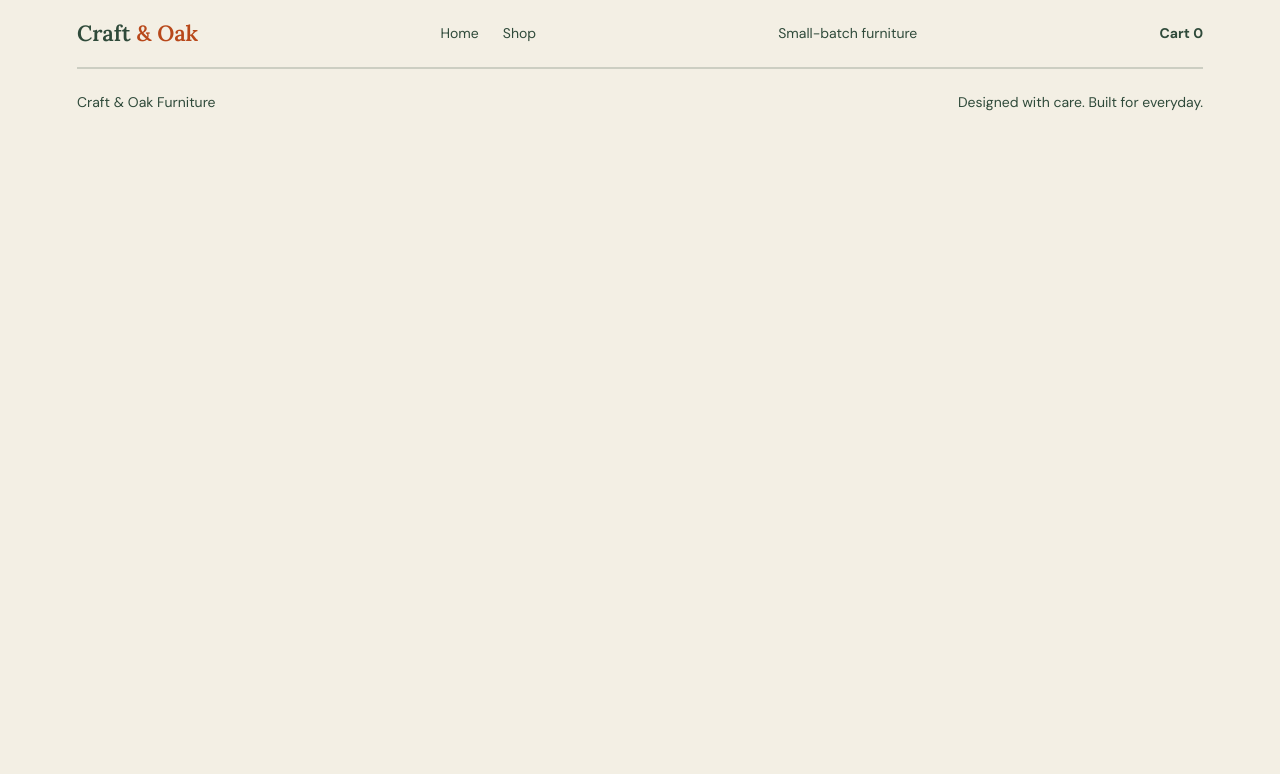
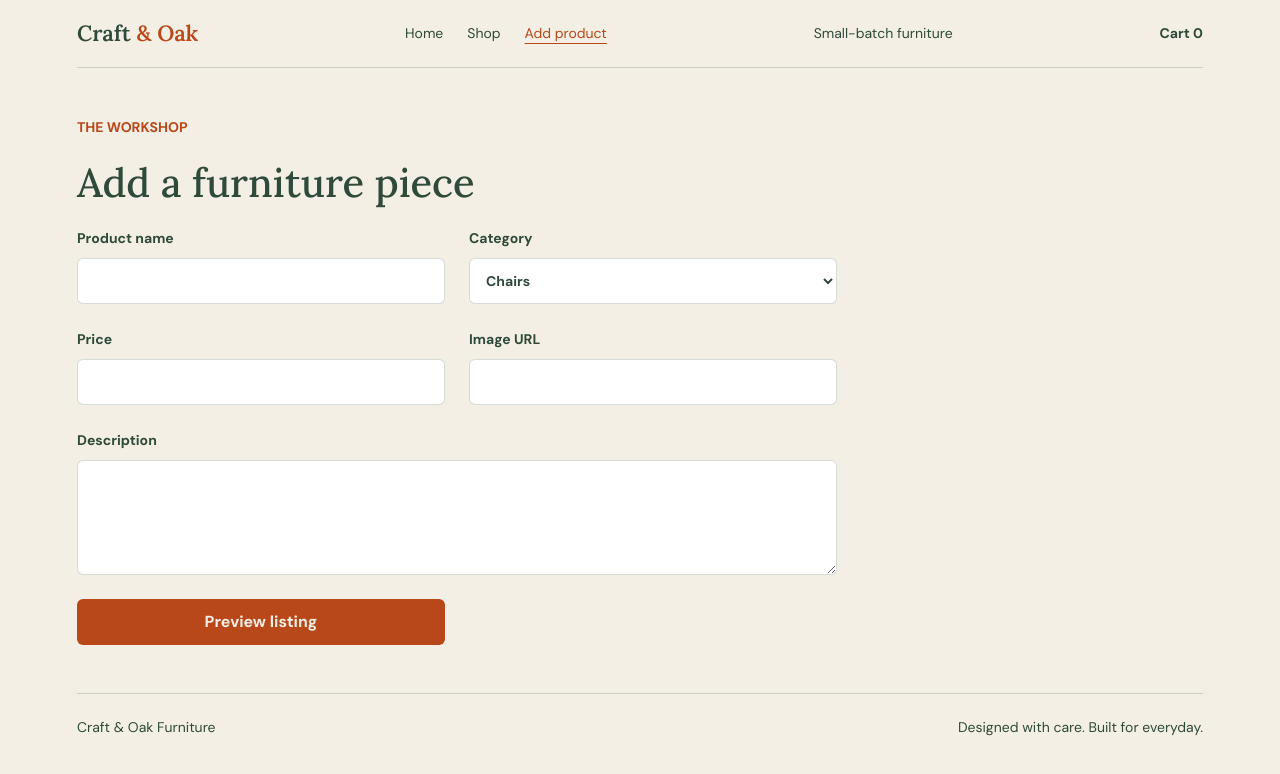
Before and after one commit to Ouail-Ahmed/the-shop, a React (Vite) app: page /add-product in a window 1280 px wide. Shown: the top 774 px of the page. Built offline with nearby package versions, Linux system fonts and the light colour scheme.

Commit message:
Add controlled product form

```diff
--- a/src/App.jsx
+++ b/src/App.jsx
@@ -3,6 +3,7 @@ import { Route, Routes } from "react-router-dom";
 import Footer from "./components/Footer.jsx";
 import Navbar from "./components/Navbar.jsx";
 import HomePage from "./pages/HomePage.jsx";
+import AddProductPage from "./pages/AddProductPage.jsx";
 import ProductDetails from "./pages/ProductDetails.jsx";
 import ShopPage from "./pages/ShopPage.jsx";
 
@@ -20,6 +21,7 @@ function App() {
           <Route path="/" element={<HomePage />} />
           <Route path="/shop" element={<ShopPage onAddToCart={addToCart} />} />
           <Route path="/products/:id" element={<ProductDetails />} />
+          <Route path="/add-product" element={<AddProductPage />} />
         </Routes>
       </main>
       <Footer />
--- a/src/components/Navbar.jsx
+++ b/src/components/Navbar.jsx
@@ -7,8 +7,11 @@ function Navbar({ cartCount }) {
         Craft <span>&amp; Oak</span>
       </Link>
       <nav className="site-nav" aria-label="Main navigation">
-        <NavLink to="/" end>Home</NavLink>
+        <NavLink to="/" end>
+          Home
+        </NavLink>
         <NavLink to="/shop">Shop</NavLink>
+        <NavLink to="/add-product">Add product</NavLink>
       </nav>
       <Link className="header-note" to="/shop">
         Small-batch furniture
--- a/src/index.css
+++ b/src/index.css
@@ -284,6 +284,63 @@ a {
   font-weight: 700;
 }
 
+.add-product-page {
+  padding-block: var(--space-6);
+}
+
+.product-form {
+  display: grid;
+  grid-template-columns: repeat(2, minmax(0, 1fr));
+  gap: var(--space-4);
+  max-width: 760px;
+  margin-top: var(--space-5);
+}
+
+.product-form label {
+  display: grid;
+  gap: var(--space-2);
+  font-size: var(--text-sm);
+  font-weight: 700;
+}
+
+.product-form input,
+.product-form select,
+.product-form textarea {
+  width: 100%;
+  min-height: 46px;
+  box-sizing: border-box;
+  padding: 10px 12px;
+  border: 1px solid var(--border);
+  border-radius: var(--radius-sm);
+  color: var(--color-text);
+  background: #fff;
+  font: inherit;
+}
+
+.product-form textarea {
+  resize: vertical;
+}
+
+.form-wide {
+  grid-column: 1 / -1;
+}
+
+.form-submit {
+  min-height: 46px;
+  padding-inline: var(--space-4);
+  border: 0;
+  border-radius: var(--radius-sm);
+  color: var(--color-on-accent);
+  background: var(--accent);
+  font: inherit;
+  font-weight: 700;
+  cursor: pointer;
+}
+
+.form-feedback {
+  margin-top: var(--space-3);
+}
+
 .page-status {
   padding-block: var(--space-6);
 }
@@ -395,6 +452,14 @@ a {
     gap: var(--space-4);
   }
 
+  .product-form {
+    grid-template-columns: 1fr;
+  }
+
+  .form-wide {
+    grid-column: 1;
+  }
+
   .skeleton-grid {
     grid-template-columns: 1fr;
   }
--- /dev/null
+++ b/src/pages/AddProductPage.jsx
@@ -0,0 +1,93 @@
+import { useState } from "react";
+
+const initialFormData = {
+  title: "",
+  category: "chairs",
+  price: "",
+  description: "",
+  imageUrl: "",
+};
+
+function AddProductPage() {
+  const [formData, setFormData] = useState(initialFormData);
+  const [showPreview, setShowPreview] = useState(false);
+
+  function handleChange(event) {
+    const { name, value } = event.target;
+    setFormData((currentFormData) => ({ ...currentFormData, [name]: value }));
+  }
+
+  function handleSubmit(event) {
+    event.preventDefault();
+    setShowPreview(true);
+  }
+
+  return (
+    <section className="add-product-page">
+      <div className="section-heading">
+        <p className="eyebrow">The workshop</p>
+        <h1>Add a furniture piece</h1>
+      </div>
+      <form className="product-form" onSubmit={handleSubmit}>
+        <label>
+          Product name
+          <input
+            name="title"
+            value={formData.title}
+            onChange={handleChange}
+            required
+          />
+        </label>
+        <label>
+          Category
+          <select name="category" value={formData.category} onChange={handleChange}>
+            <option value="sofas">Sofas</option>
+            <option value="tables">Tables</option>
+            <option value="chairs">Chairs</option>
+            <option value="lamps">Lamps</option>
+          </select>
+        </label>
+        <label>
+          Price
+          <input
+            name="price"
+            type="number"
+            min="0"
+            step="0.01"
+            value={formData.price}
+            onChange={handleChange}
+            required
+          />
+        </label>
+        <label>
+          Image URL
+          <input
+            name="imageUrl"
+            type="url"
+            value={formData.imageUrl}
+            onChange={handleChange}
+            required
+          />
+        </label>
+        <label className="form-wide">
+          Description
+          <textarea
+            name="description"
+            rows="4"
+            value={formData.description}
+            onChange={handleChange}
+            required
+          />
+        </label>
+        <button className="form-submit" type="submit">Preview listing</button>
+      </form>
+      {showPreview && (
+        <p className="form-feedback" role="status">
+          Draft ready: {formData.title} ({formData.category})
+        </p>
+      )}
+    </section>
+  );
+}
+
+export default AddProductPage;
```
Also changed, not shown: 1 other file (tests, documents, lock files or other folders).
